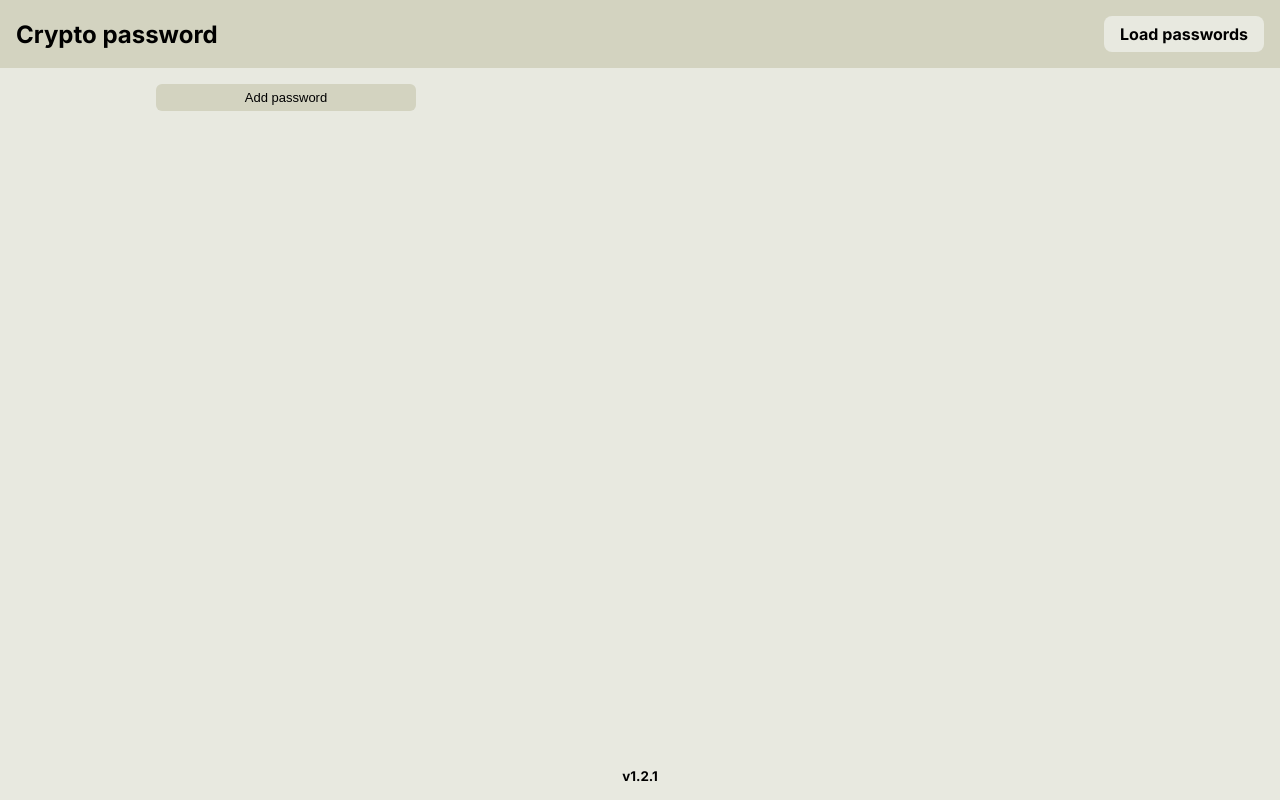
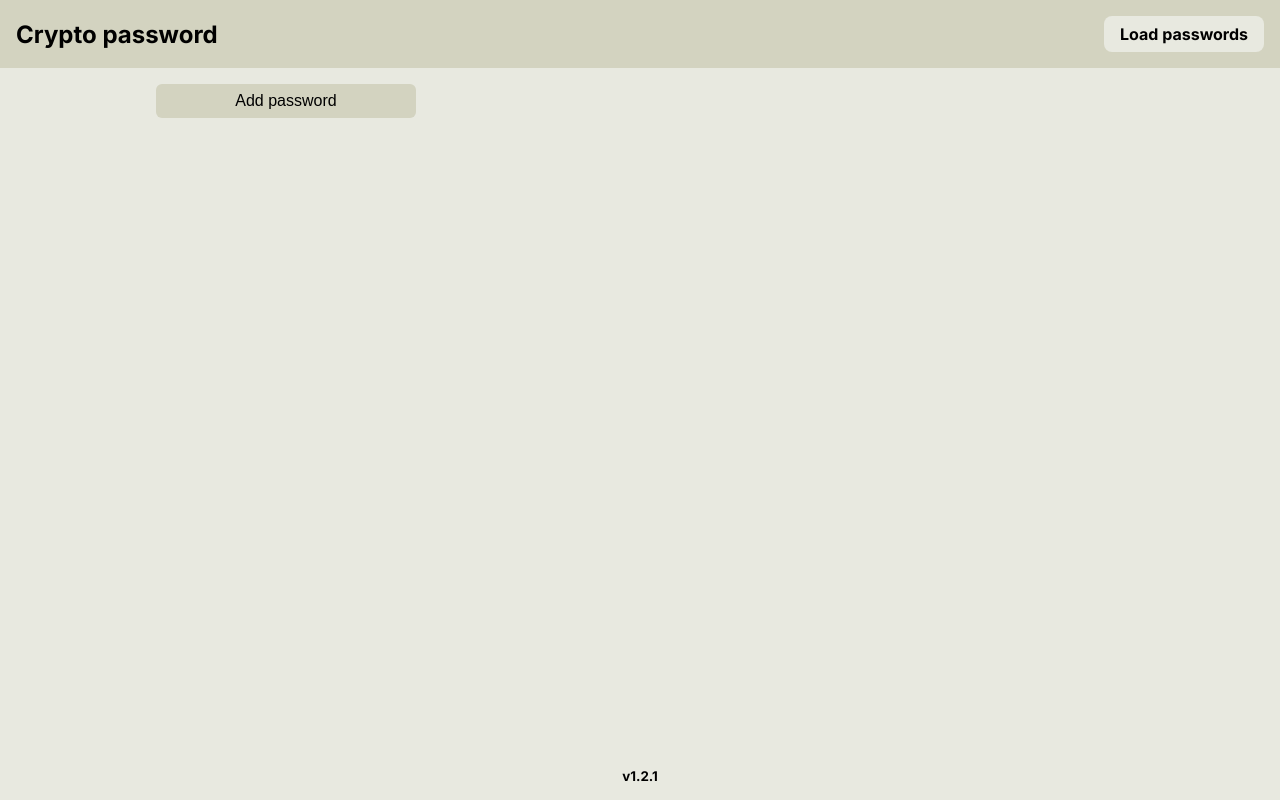
Before and after one commit to dagamdev/crypto-password, a Next.js app: page / in a window 1280 px wide. Built offline with nearby package versions, Linux system fonts and the light colour scheme; no server answers.

Commit message:
Update button styles

```diff
--- a/src/styles/globals.css
+++ b/src/styles/globals.css
@@ -95,15 +95,16 @@ ul {
 }
 
 button, .button {
+  display: block;
   border: none;
   cursor: pointer;
-  padding: 6px 12px;
+  padding: 8px;
   max-width: 260px;
-  font-size: small;
+  font-size: medium;
   text-align: center;
+  transition: background-color 0.2s ease;
   border-radius: 6px;
   background-color: var(--secondary);
-  transition: background-color 0.2s ease;
 }
 
 button:hover, .button:hover {
```
